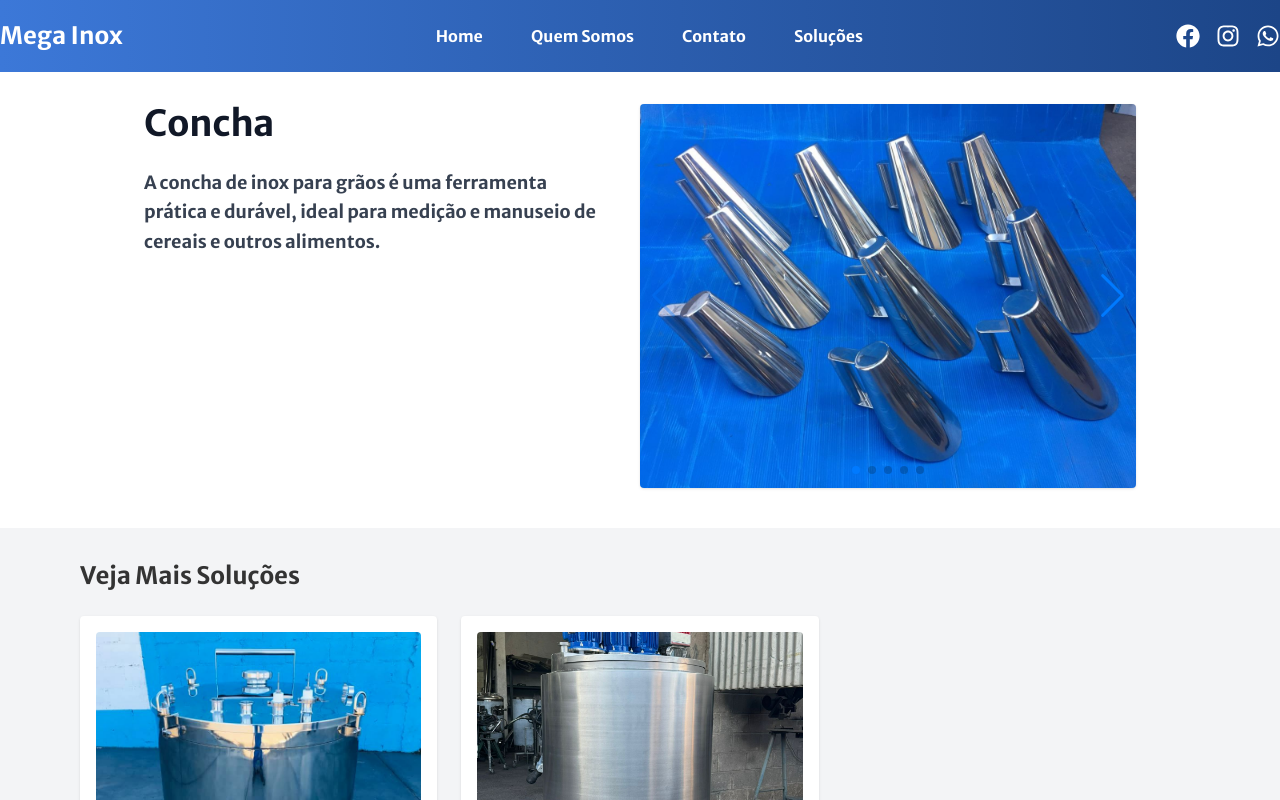
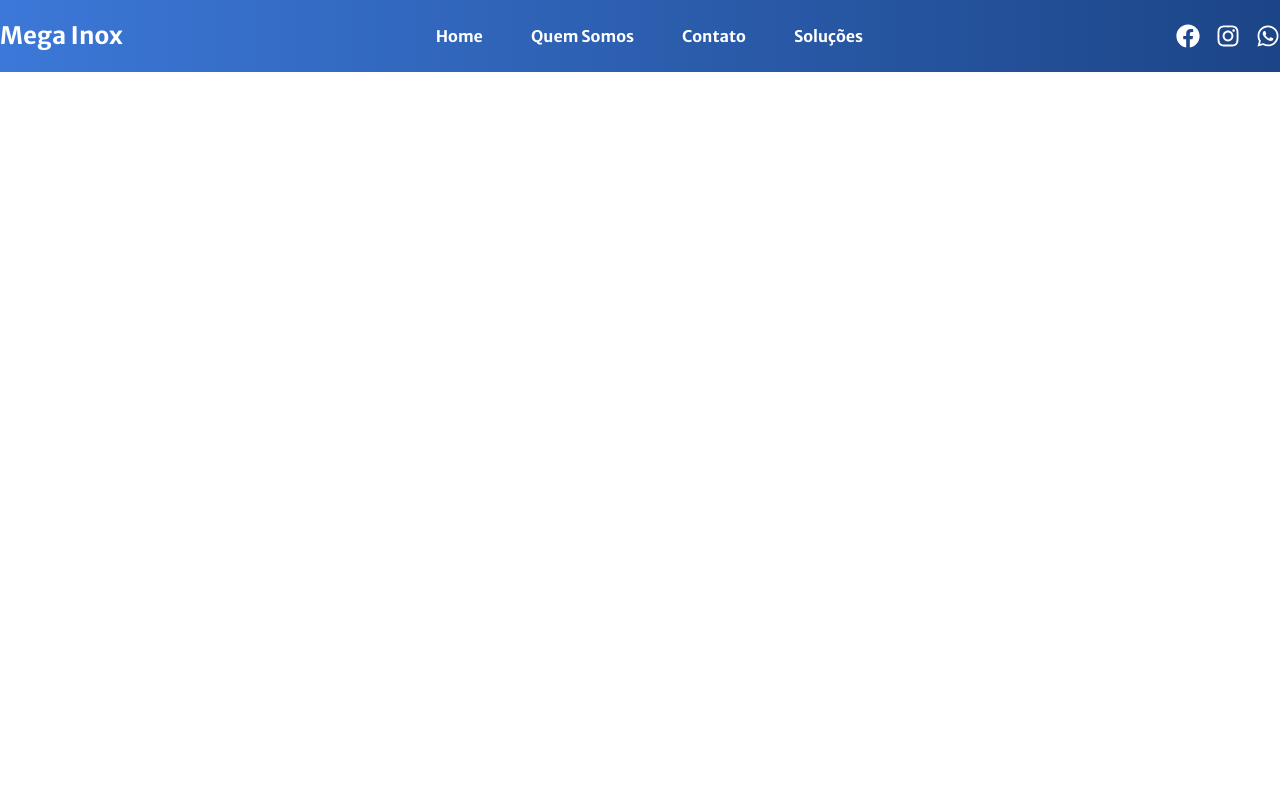
Before and after one commit to SoshiNoir/megainox, a Next.js app: page /product/concha in a window 1280 px wide. Shown: the top 800 px of the page. Built offline with nearby package versions, Linux system fonts and the light colour scheme.

Commit message:
refactor: simplify ProductPage component by removing unused code and random product logic

```diff
--- a/app/product/[slug]/page.tsx
+++ b/app/product/[slug]/page.tsx
@@ -1,55 +1,7 @@
-import MoreSolutions from '@/app/components/MoreSolutions';
-import ProductSlider from '@/app/components/ProductSlider';
 import { products } from '@/app/data/product';
-import { notFound } from 'next/navigation';
-
-function getRandomProducts(currentSlug: string, count: number) {
-  const filtered = products.filter((p) => p.slug !== currentSlug);
-  return filtered
-    .map((p) => [Math.random(), p] as [number, typeof p])
-    .sort((a, b) => a[0] - b[0])
-    .map((a) => a[1])
-    .slice(0, count)
-    .map((p) => ({
-      title: p.title,
-      subtitle: p.description?.slice(0, 60) + '...',
-      link: `/product/${p.slug}`,
-    }));
-}
 
 export default function ProductPage({ params }: { params: { slug: string } }) {
-  const { slug } = params;
-  const product = products.find((p) => p.slug === slug);
-
-  if (!product) {
-    notFound();
-    return null;
-  }
-
-  const randomSolutions = getRandomProducts(slug, 3);
-
-  return (
-    <div className='bg-white min-h-screen'>
-      <div className='pt-16'>
-        <div className='max-w-5xl mx-auto px-4 py-10'>
-          <div className='flex flex-col md:flex-row gap-10'>
-            <div className='md:w-1/2'>
-              <h1 className='text-4xl font-bold text-gray-900 mb-6'>
-                {product.title}
-              </h1>
-              <p className='text-lg text-gray-700 leading-relaxed mb-8'>
-                {product.description}
-              </p>
-            </div>
-            <div className='md:w-1/2 flex items-center'>
-              <ProductSlider images={product.gallery} />
-            </div>
-          </div>
-        </div>
-        <MoreSolutions solutions={randomSolutions} />
-      </div>
-    </div>
-  );
+  return <div>Product: {params.slug}</div>;
 }
 
 export function generateMetadata({ params }: { params: { slug: string } }) {
```
